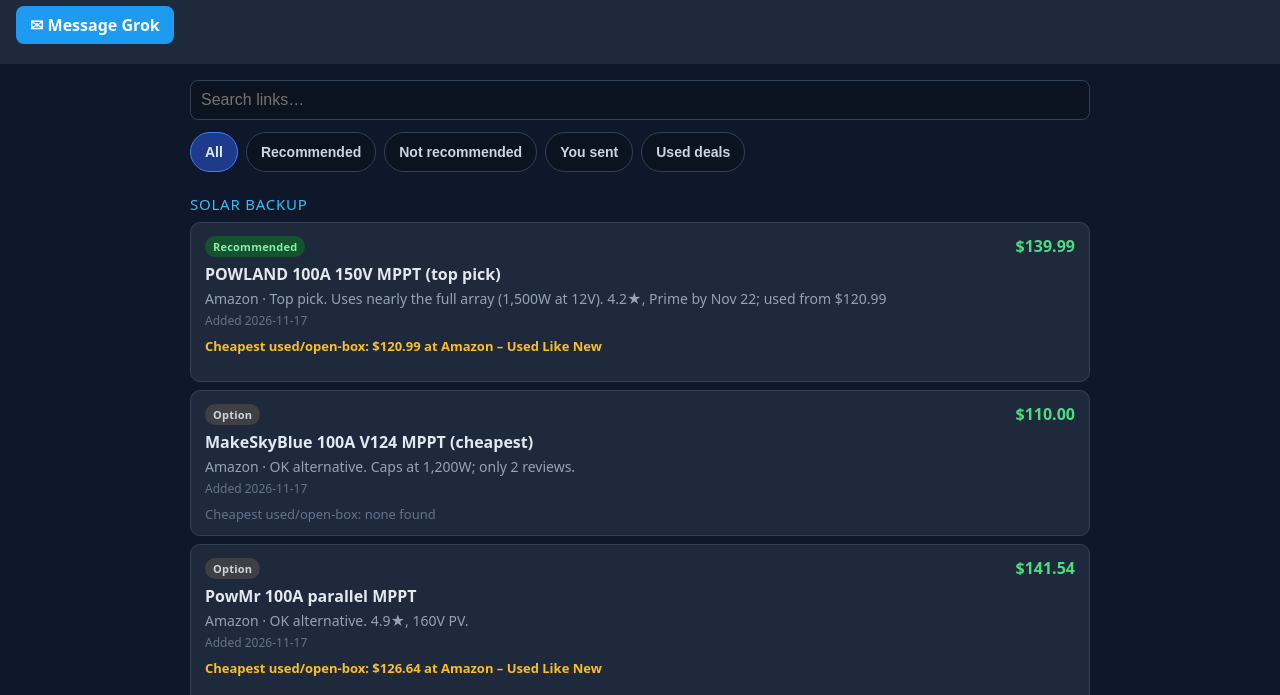
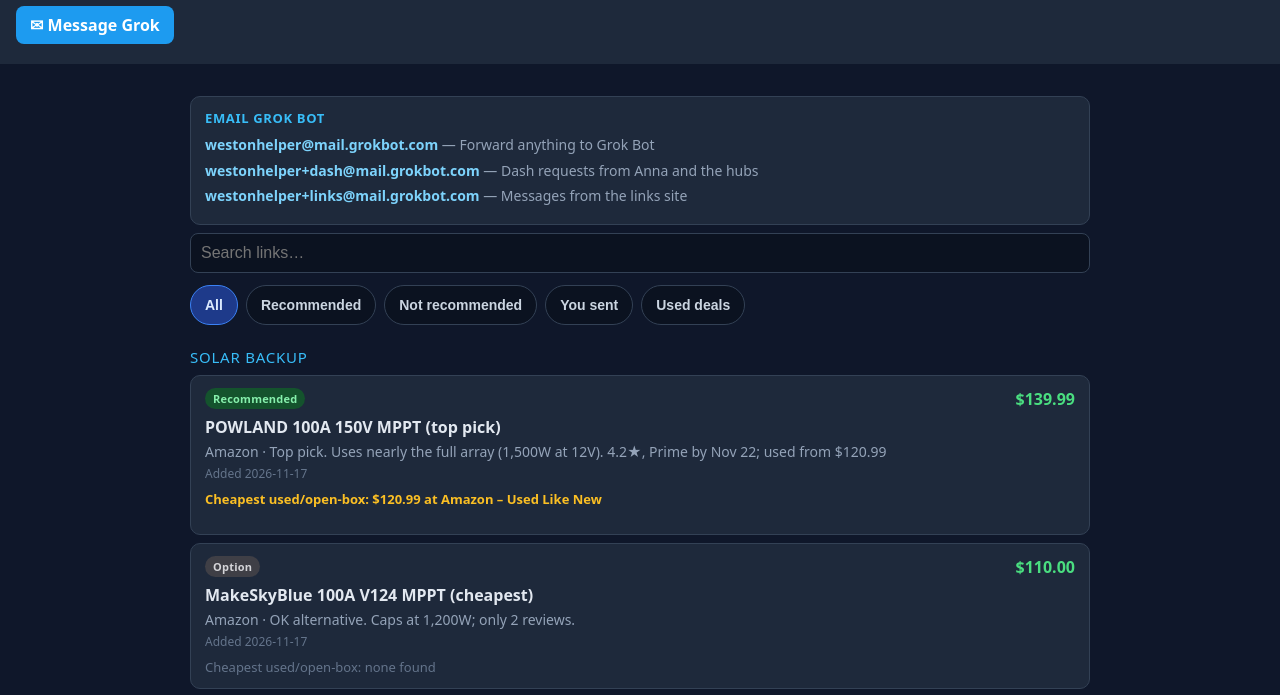
Before and after one commit to westonwhite/grok-links, a plain HTML site: page index.html in a window 1280 px wide. Shown: the part 74-769 px from the top of the page. Drawn offline with Linux system fonts and the light colour scheme.

Commit message:
Add Email Grok Bot section with mailto addresses

```diff
--- a/index.html
+++ b/index.html
@@ -27,9 +27,24 @@ input{width:100%;padding:10px;border-radius:8px;border:1px solid #334155;backgro
 .used a{color:#fbbf24;font-weight:600;text-decoration:none;display:inline-block;min-height:32px;line-height:1.4}
 .used a:hover{text-decoration:underline;color:#fde68a}
 .used .none{color:#64748b}
+.email-grok{margin:16px 0 8px;padding:12px 14px;background:#1e293b;border:1px solid #334155;border-radius:10px}
+.email-grok h2{margin:0 0 8px;font-size:13px;color:#38bdf8;text-transform:uppercase;letter-spacing:.05em;font-weight:700}
+.email-grok ul{margin:0;padding:0;list-style:none}
+.email-grok li{margin:6px 0;font-size:14px;color:#94a3b8;line-height:1.4}
+.email-grok a{color:#7dd3fc;font-weight:600;text-decoration:none;word-break:break-all}
+.email-grok a:hover{text-decoration:underline;color:#e0f2fe}
 </style></head><body>
 <header><h1>Links from Grok</h1><small id="upd">Loading…</small><br><a id="msg" href="mailto:westonhelper+links@mail.grokbot.com?subject=Message%20for%20Grok" style="display:inline-block;margin:8px 0;padding:8px 14px;border-radius:8px;background:#1d9bf0;color:#fff;text-decoration:none;font-weight:600">&#9993; Message Grok</a></header>
-<main><input id="q" placeholder="Search links…">
+<main>
+<section class="email-grok" aria-label="Email Grok Bot">
+<h2>Email Grok Bot</h2>
+<ul>
+<li><a href="mailto:westonhelper@mail.grokbot.com">westonhelper@mail.grokbot.com</a> — Forward anything to Grok Bot</li>
+<li><a href="mailto:westonhelper+dash@mail.grokbot.com">westonhelper+dash@mail.grokbot.com</a> — Dash requests from Anna and the hubs</li>
+<li><a href="mailto:westonhelper+links@mail.grokbot.com">westonhelper+links@mail.grokbot.com</a> — Messages from the links site</li>
+</ul>
+</section>
+<input id="q" placeholder="Search links…">
 <div class="filters" id="filters">
 <button type="button" data-v="" class="on">All</button>
 <button type="button" data-v="recommended">Recommended</button>
```
